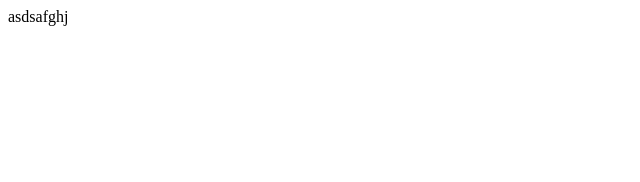
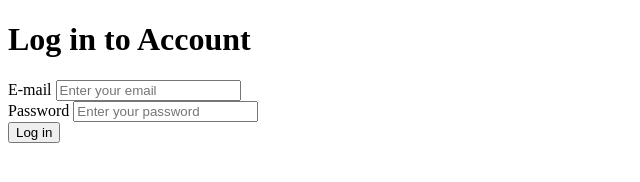
Before and after one commit to pankobanko/128-Project, a plain HTML site: page login.html in a window 1280 px wide. Shown: the whole page, without its empty margins (0-640 px from the left). Drawn offline with Linux system fonts and the light colour scheme.

Commit message:
Update login.html

```diff
--- a/login.html
+++ b/login.html
@@ -7,10 +7,16 @@
     <link rel="stylesheet" href="login.css">
 </head>
 <body>
+    <h1>Log in to Account</h1>
+    <form>
+        <label>E-mail</label>
+        <input type="email" id="email" placeholder="Enter your email" required> <br/>
 
-    <form id = "loginForm">asdsafghj
+        <label>Password</label>
+        <input type="password" id="pass" placeholder="Enter your password" required> <br/>
 
+        <button type="submit">Log in</button>
+        <!--  Try to add 'Remember me' option      -->
     </form>
-
 </body>
 </html>
```
